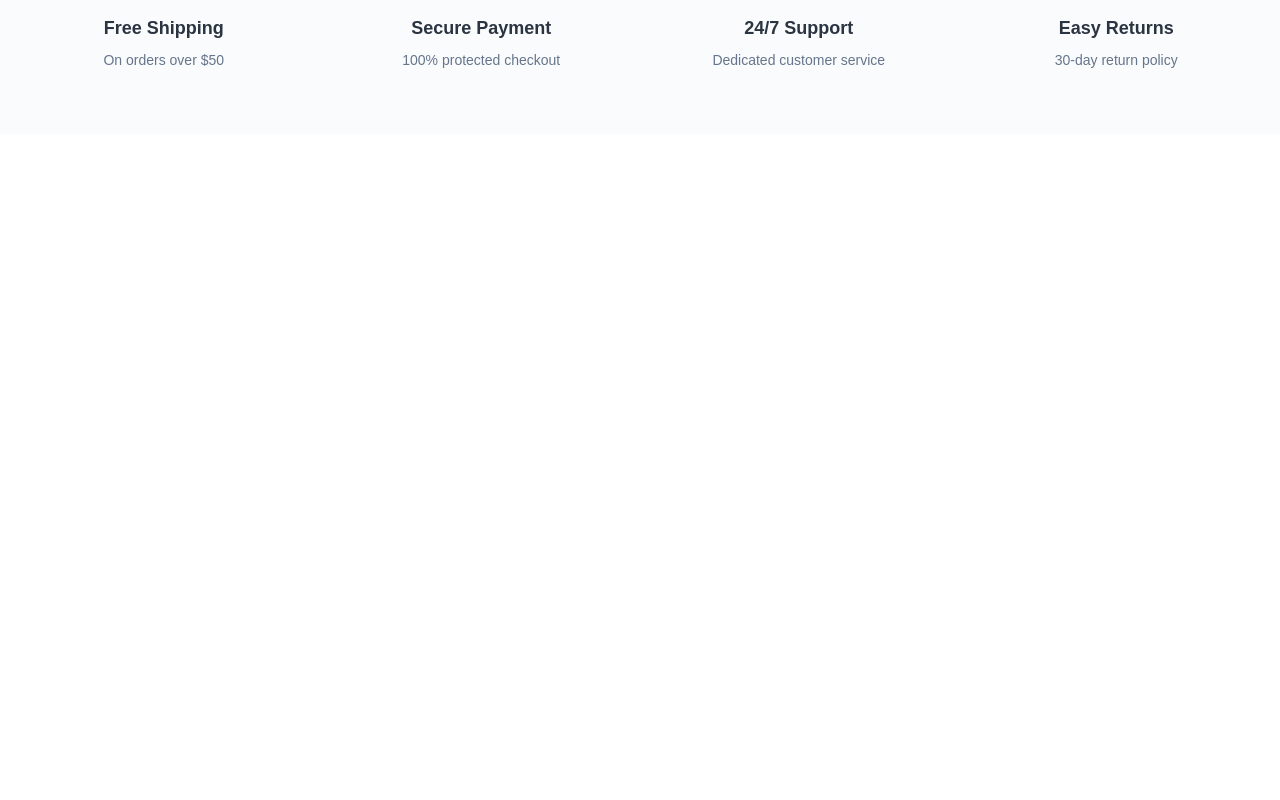
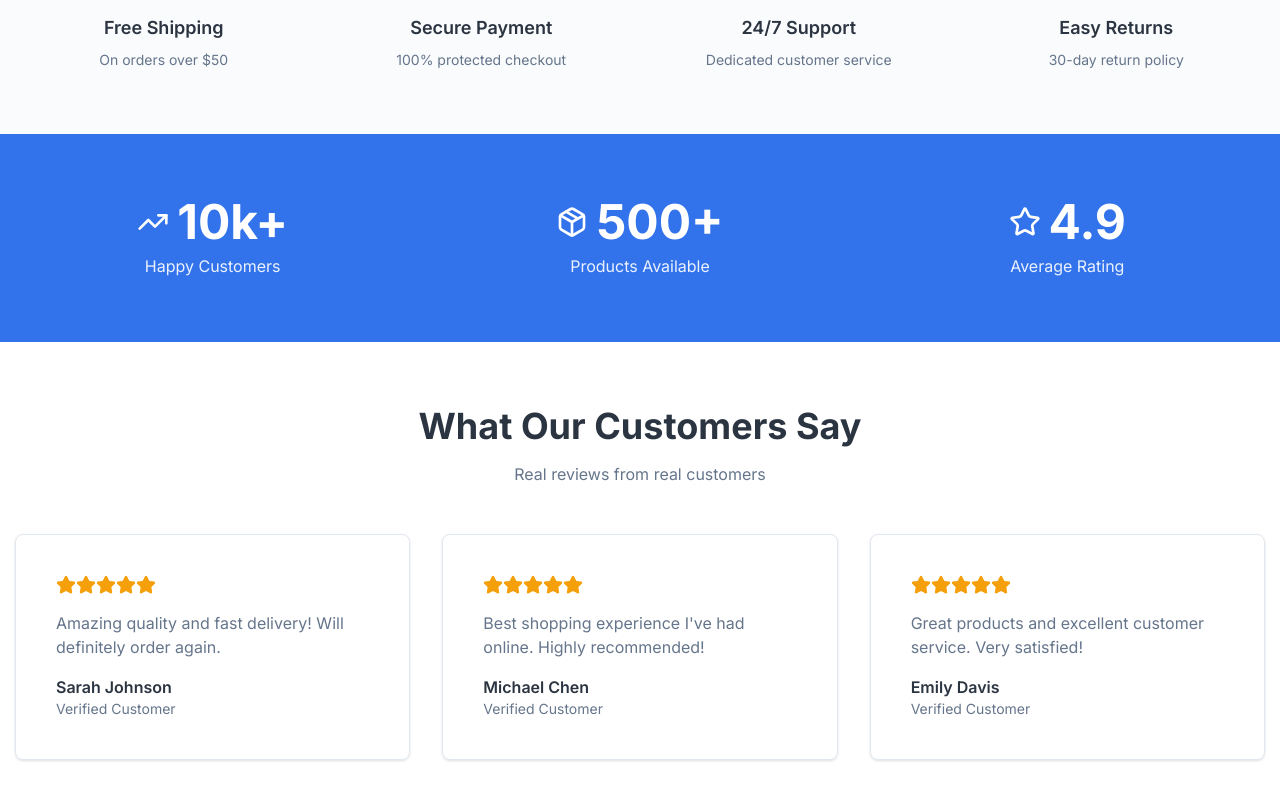
Before and after one commit to rakeebhasan09/ShopHubClient, a Next.js app: page / in a window 1280 px wide. Shown: the part 674-1474 px from the top of the page. Before the commit the page ends 808 px from the top, so only its background shows below. Built offline with nearby package versions, Linux system fonts and the light colour scheme.

Commit message:
Customers revirew has been added.

```diff
--- a/src/app/globals.css
+++ b/src/app/globals.css
@@ -1,5 +1,10 @@
+@import url("https://fonts.googleapis.com/css2?family=Inter:ital,opsz,wght@0,14..32,100..900;1,14..32,100..900&display=swap");
 @import "tailwindcss";
 @plugin "daisyui";
+
+.inter {
+	font-family: "Inter", sans-serif;
+}
 
 :root {
 	--background: #ffffff;
@@ -16,6 +21,7 @@
 	--color-primary: var(--primary);
 	--color-secondary: var(--secondary);
 	--color-muted: #65758b;
+	--color-border: #e1e7ef;
 }
 
 /* @media (prefers-color-scheme: dark) {
@@ -36,3 +42,7 @@ body {
 	margin: auto;
 	padding: 0 15px;
 }
+
+.card-hover {
+	@apply transition-all duration-300 hover:shadow-lg hover:-translate-y-1;
+}
--- a/src/app/page.js
+++ b/src/app/page.js
@@ -1,11 +1,15 @@
 import Features from "@/component/Features/Features";
 import HeroBanner from "@/component/HeroBanner/HeroBanner";
+import StatsBanner from "@/component/StatsBanner/StatsBanner";
+import Testimonials from "@/component/Testimonials/Testimonials";
 
 export default function Home() {
 	return (
 		<>
 			<HeroBanner />
 			<Features />
+			<StatsBanner />
+			<Testimonials />
 		</>
 	);
 }
--- a/src/component/Features/Features.jsx
+++ b/src/component/Features/Features.jsx
@@ -23,7 +23,7 @@ const Features = () => {
 		},
 	];
 	return (
-		<section className="py-16 bg-[#FAFBFD]">
+		<section className="py-16 inter bg-[#FAFBFD]">
 			<div className="container">
 				<div className="grid gap-5 grid-cols-1 md:grid-cols-2 lg:grid-cols-4">
 					{features.map((feature, idx) => (
--- a/src/component/Navbar/Navbar.jsx
+++ b/src/component/Navbar/Navbar.jsx
@@ -22,7 +22,7 @@ const Navbar = () => {
 	return (
 		<section className="shadow-sm py-4 sticky top-0 z-50 w-full bg-background/95 backdrop-blur supports-backdrop-filter:bg-background/60">
 			<div className="container">
-				<div className="navbar p-0 min-h-0">
+				<div className="navbar inter p-0 min-h-0">
 					{/* Navbar Start */}
 					<div className="navbar-start">
 						<div className="dropdown">
--- /dev/null
+++ b/src/component/StatsBanner/StatsBanner.jsx
@@ -0,0 +1,41 @@
+import { Package, Star, TrendingUp } from "lucide-react";
+
+const StatsBanner = () => {
+	return (
+		<section className="py-16 inter bg-primary text-background">
+			<div className="container mx-auto px-4">
+				<div className="grid grid-cols-1 md:grid-cols-3 gap-8 text-center">
+					<div>
+						<div className="flex items-center justify-center mb-2">
+							<TrendingUp className="h-8 w-8 mr-2" />
+							<p className="text-4xl md:text-5xl font-bold">
+								10k+
+							</p>
+						</div>
+						<p className="text-background/90">Happy Customers</p>
+					</div>
+					<div>
+						<div className="flex items-center justify-center mb-2">
+							<Package className="h-8 w-8 mr-2" />
+							<p className="text-4xl md:text-5xl font-bold">
+								500+
+							</p>
+						</div>
+						<p className="text-background/90">Products Available</p>
+					</div>
+					<div>
+						<div className="flex items-center justify-center mb-2">
+							<Star className="h-8 w-8 mr-2" />
+							<p className="text-4xl md:text-5xl font-bold">
+								4.9
+							</p>
+						</div>
+						<p className="text-background/90">Average Rating</p>
+					</div>
+				</div>
+			</div>
+		</section>
+	);
+};
+
+export default StatsBanner;
--- /dev/null
+++ b/src/component/Testimonials/Testimonials.jsx
@@ -0,0 +1,76 @@
+import { Star } from "lucide-react";
+
+const Testimonials = () => {
+	const testimonials = [
+		{
+			name: "Sarah Johnson",
+			role: "Verified Customer",
+			content:
+				"Amazing quality and fast delivery! Will definitely order again.",
+			rating: 5,
+		},
+		{
+			name: "Michael Chen",
+			role: "Verified Customer",
+			content:
+				"Best shopping experience I've had online. Highly recommended!",
+			rating: 5,
+		},
+		{
+			name: "Emily Davis",
+			role: "Verified Customer",
+			content:
+				"Great products and excellent customer service. Very satisfied!",
+			rating: 5,
+		},
+	];
+	return (
+		<section className="py-16 inter">
+			<div className="container mx-auto px-4">
+				<div className="text-center mb-12">
+					<h2 className="text-3xl md:text-4xl font-bold mb-4">
+						What Our Customers Say
+					</h2>
+					<p className="text-muted  max-w-2xl mx-auto">
+						Real reviews from real customers
+					</p>
+				</div>
+
+				<div className="grid grid-cols-1 md:grid-cols-3 gap-8">
+					{testimonials.map((testimonial, index) => (
+						<div
+							key={index}
+							className="card-hover inter rounded-lg border border-border bg-card text-foreground shadow-sm p-5 lg:p-10"
+						>
+							<div>
+								<div className="flex mb-4">
+									{[...Array(testimonial.rating)].map(
+										(_, i) => (
+											<Star
+												key={i}
+												className="h-5 w-5 fill-[#F59F0A] text-[#F59F0A]"
+											/>
+										)
+									)}
+								</div>
+								<p className="text-muted mb-4">
+									{testimonial.content}
+								</p>
+								<div>
+									<p className="font-semibold">
+										{testimonial.name}
+									</p>
+									<p className="text-sm text-muted">
+										{testimonial.role}
+									</p>
+								</div>
+							</div>
+						</div>
+					))}
+				</div>
+			</div>
+		</section>
+	);
+};
+
+export default Testimonials;
```
